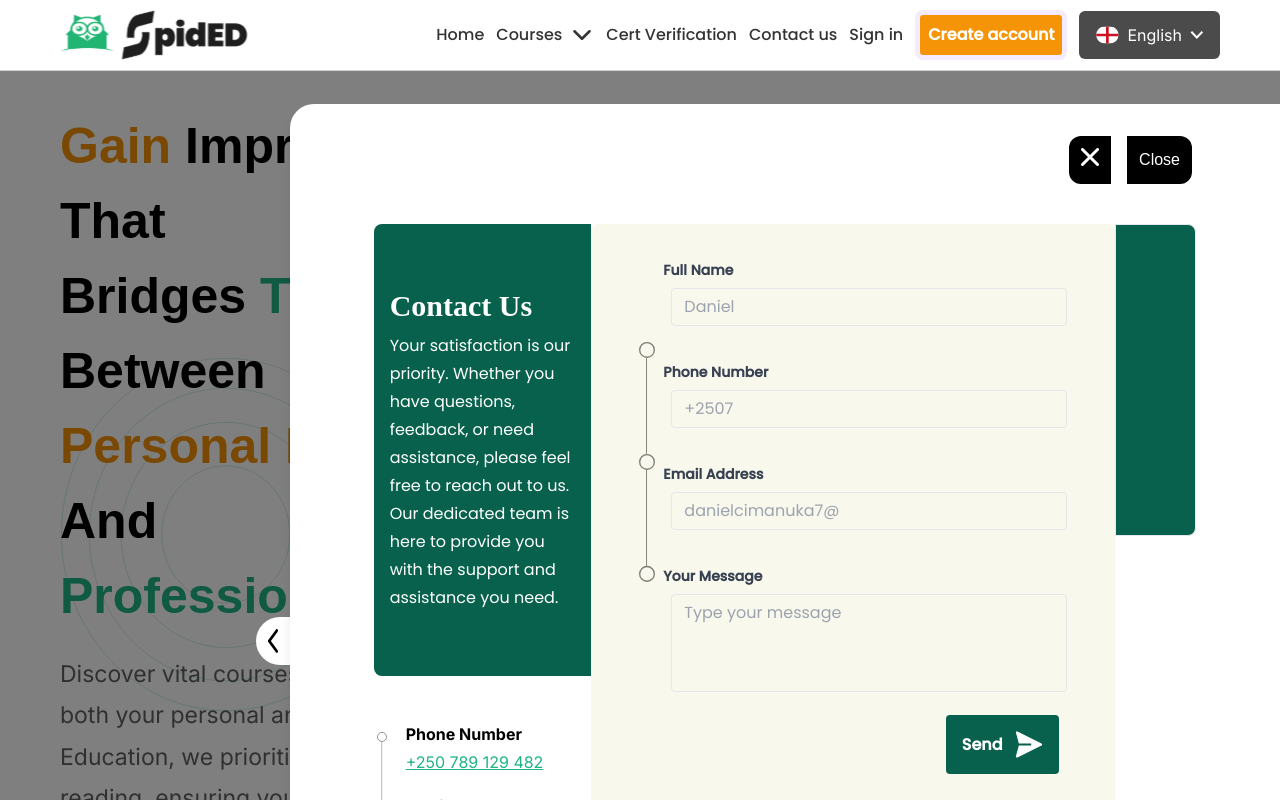
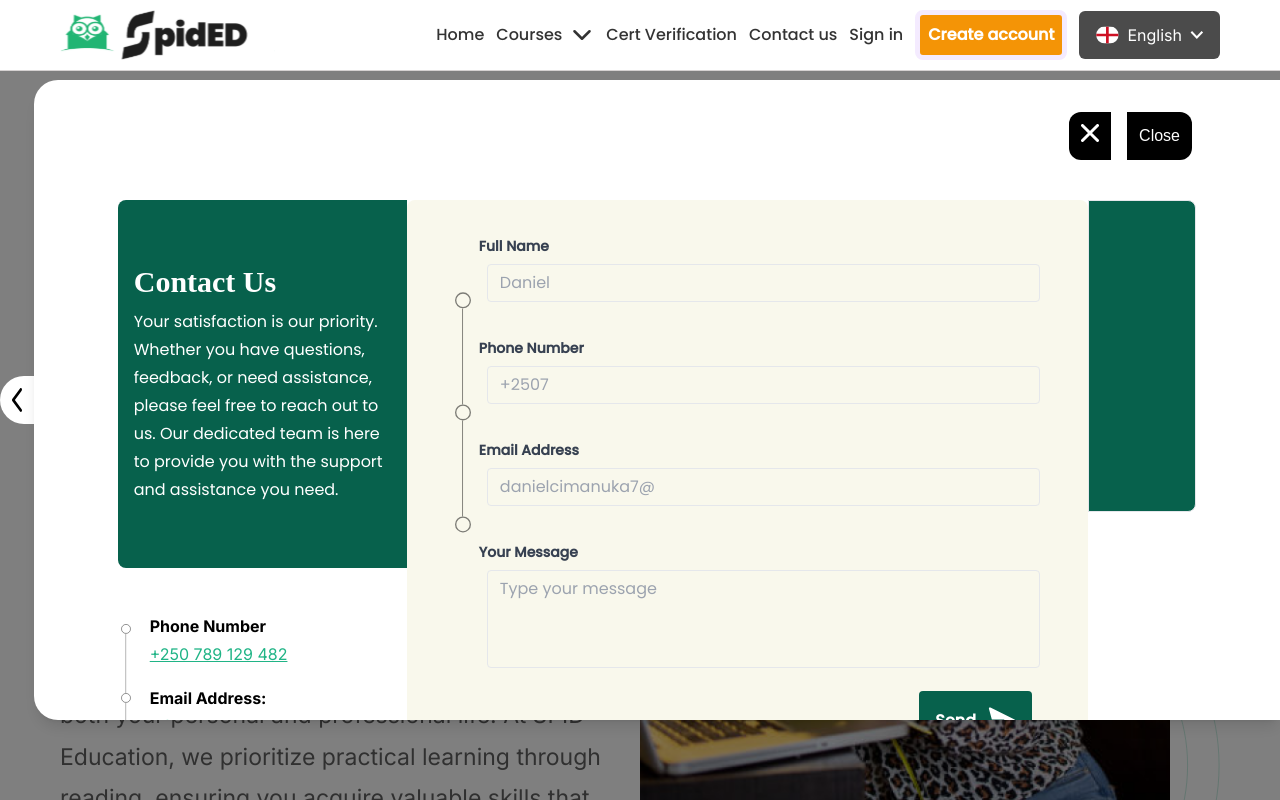
Before and after one commit to stevenmukama/Elearningproject-Fe, a React (Vite) app: page / in a window 1280 px wide. Both pictures are taken after a click on the link "Contact us". Shown: the top 800 px of the page. Built offline with nearby package versions, Linux system fonts and the light colour scheme; a web font is replaced by a local one.

Commit message:
add more changes

```diff
--- a/src/components/Navbar.jsx
+++ b/src/components/Navbar.jsx
@@ -17,7 +17,7 @@ const languages = [
 	},
 ];
 
-const Navbar = ({ contactSectionRef }) => {
+const Navbar = () => {
 	const [windowWidth, setWindowWidth] = useState(window.innerWidth);
 	const [isOpen, setIsOpen] = useState(false);
 	const [selectedLanguage, setSelectedLanguage] = useState(languages[0]);
@@ -32,14 +32,7 @@ const Navbar = ({ contactSectionRef }) => {
 		useState(false);
 	const [isContactFormOpen, setIsContactFormOpen] = useState(false);
 	const ItemRef = useRef(null);
-
-	const handleContactUsClick = () => {
-		if (windowWidth <= 768) {
-			contactSectionRef.current.scrollIntoView({ behavior: 'smooth' });
-		} else {
-			setIsContactFormOpen((prevState) => !prevState);
-		}
-	};
+	const contactSectionRef = useRef(null);
 
 	useEffect(() => {
 		const handleResize = () => {
@@ -95,7 +88,7 @@ const Navbar = ({ contactSectionRef }) => {
 			window.removeEventListener('resize', handleResize);
 			document.removeEventListener('mousedown', handleClickOutside);
 		};
-	}, []);
+	}, [windowWidth]);
 
 	const handleLanguageChange = (lang) => {
 		setSelectedLanguage(lang);
@@ -199,8 +192,7 @@ const Navbar = ({ contactSectionRef }) => {
 					<a
 						className='nav-item max-md:hidden'
 						onClick={() => {
-							handleContactUsClick();
-							closeSmallScreenMenu();
+							setIsContactFormOpen((prevState) => !prevState);
 						}}>
 						Contact us
 					</a>
@@ -292,14 +284,15 @@ const Navbar = ({ contactSectionRef }) => {
 								className='pb-5 text-sm text-black'>
 								Cert Verification
 							</Link>
+
 							<div
 								className='pb-5 text-sm text-black'
 								onClick={() => {
-									setIsContactFormOpen((prevState) => !prevState);
 									closeSmallScreenMenu();
 								}}>
 								Contact us
 							</div>
+
 							<div
 								className=' py-3 w-max bg-[#4B4B4B] text-white rounded-md cursor-pointer relative'
 								ref={dropdownRef}>
@@ -398,7 +391,7 @@ const Navbar = ({ contactSectionRef }) => {
 			)}
 
 			{isContactFormOpen && (
-				<div className='absolute z-10 flex pt-10 pl-[20%] max-sm:pl-0 pb-10 items-center justify-center bg-black bg-opacity-50 top-[4rem]'>
+				<div className='fixed inset-0 z-10 flex items-center justify-center bg-black bg-opacity-50'>
 					<div
 						className='p-3 bg-white rounded-tl-full rounded-bl-full cursor-pointer'
 						onClick={() => setIsContactFormOpen(false)}>
@@ -410,7 +403,7 @@ const Navbar = ({ contactSectionRef }) => {
 					</div>
 					<div
 						ref={contactFormRef}
-						className={`w-full p-6 bg-white rounded-tl-3xl rounded-bl-3xl shadow-lg max-md:mt-10 transition-transform duration-500 ${
+						className={`w-full max-h-[80vh] p-6 bg-white rounded-tl-3xl rounded-bl-3xl shadow-lg max-md:mt-10 transition-transform duration-500 overflow-y-auto ${
 							isContactFormOpen ? 'translate-x-0' : '-translate-x-full'
 						}`}>
 						<div className='flex justify-end gap-4 pt-2 pr-16 max-md:gap-8'>
@@ -430,7 +423,7 @@ const Navbar = ({ contactSectionRef }) => {
 							</p>
 						</div>
 						<div
-							className='z-50 '
+							className='z-50'
 							ref={contactSectionRef}>
 							<ContactForm />
 						</div>
```
